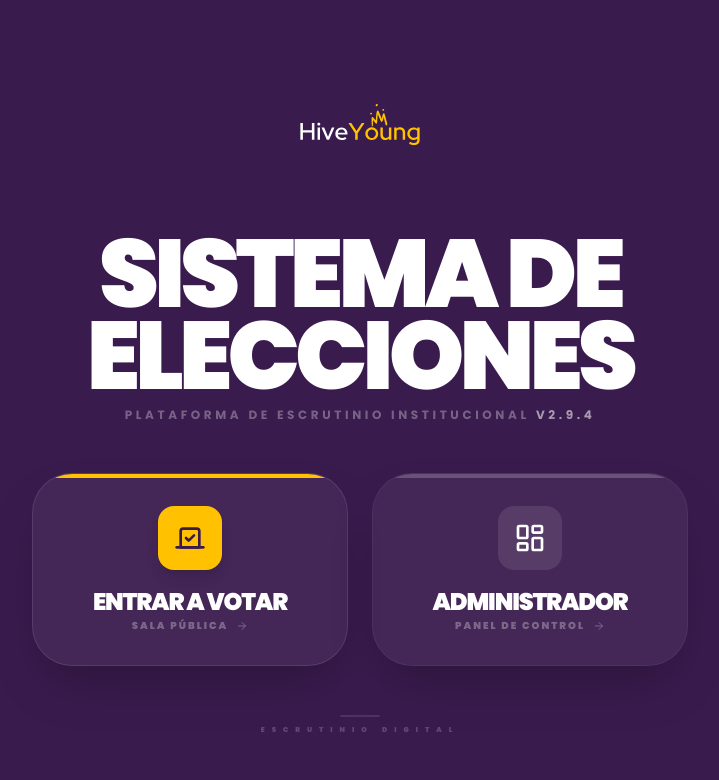
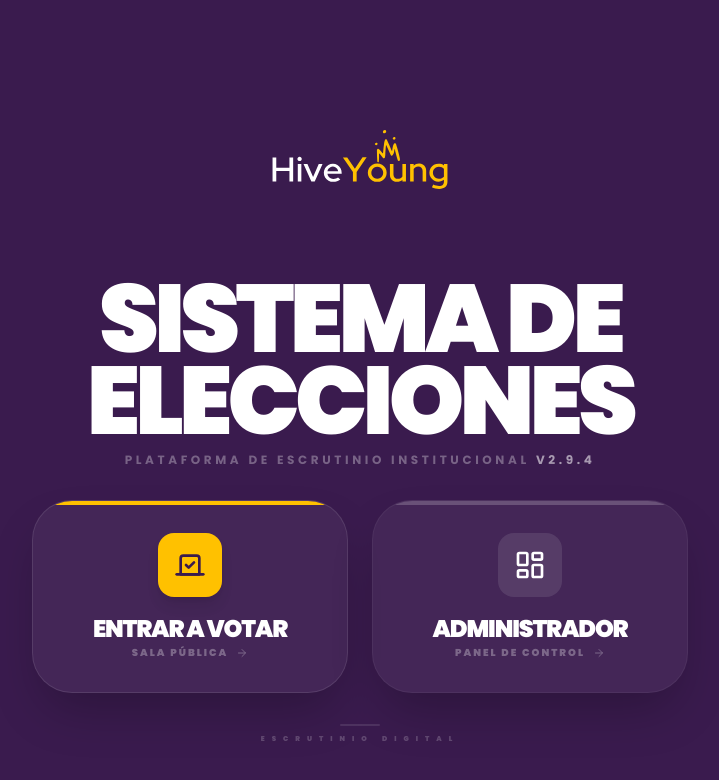
Before and after one commit to MrKat303/Votaciones-HY, a Next.js app: page / in a window 1280 px wide. Shown: the top 780 px of the page, without its empty margins (280-999 px from the left). Built offline with nearby package versions, Linux system fonts and the light colour scheme.

Commit message:
Increased logo size for better visibility

```diff
--- a/app/page.tsx
+++ b/app/page.tsx
@@ -10,8 +10,8 @@ export default function Home() {
       <main className="flex-1 w-full max-w-4xl mx-auto flex flex-col items-center justify-around p-4 sm:p-6 md:p-10 animate-fade">
 
         {/* Logo Section - Altamente flexible */}
-        <div className="flex flex-col items-center shrink min-h-0">
-          <div className="relative h-[15vh] max-h-[160px] aspect-square transition-all duration-500 hover:scale-105">
+        <div className="flex flex-col items-center shrink min-h-0 mt-4">
+          <div className="relative h-[22vh] max-h-[220px] aspect-square transition-all duration-500 hover:scale-105">
             <Image
               src="/Logo.svg"
               alt="Logo"
```
